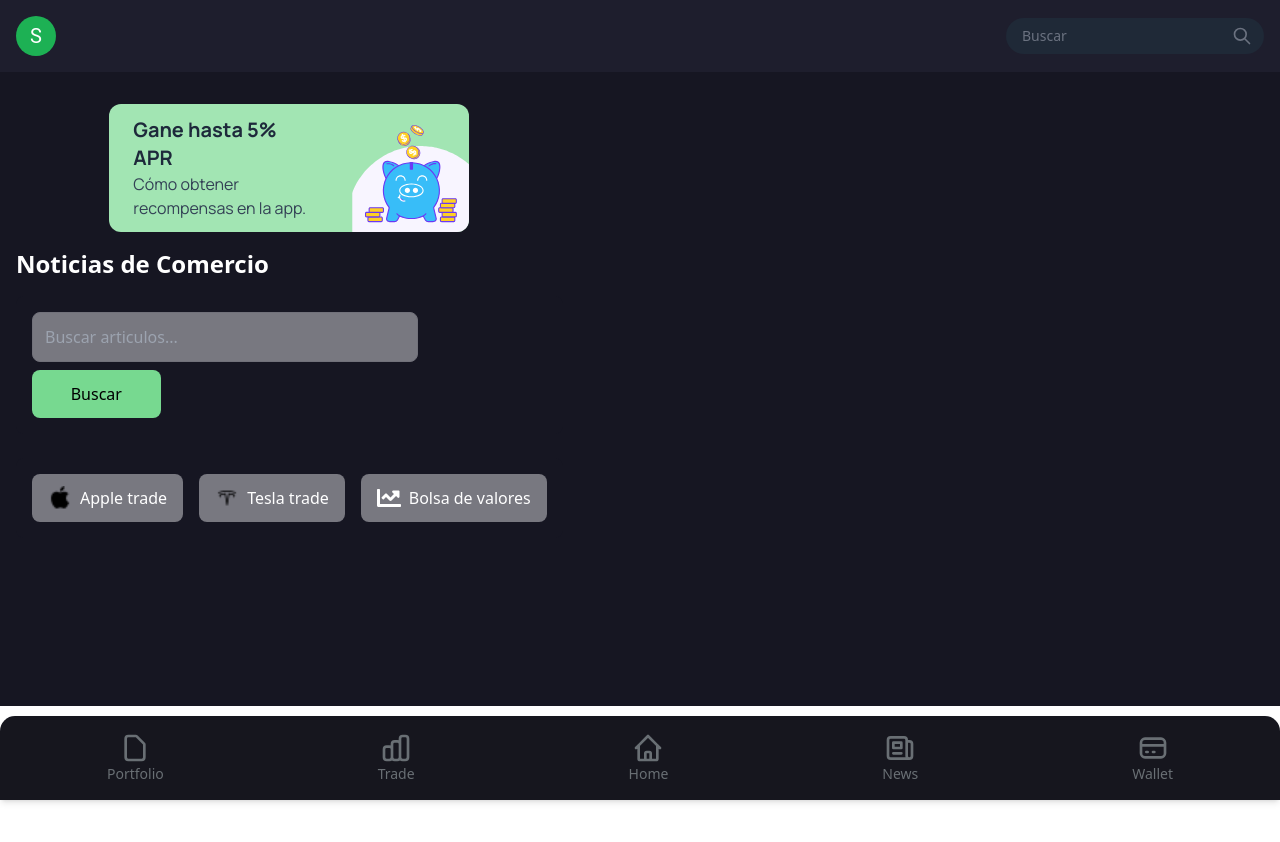
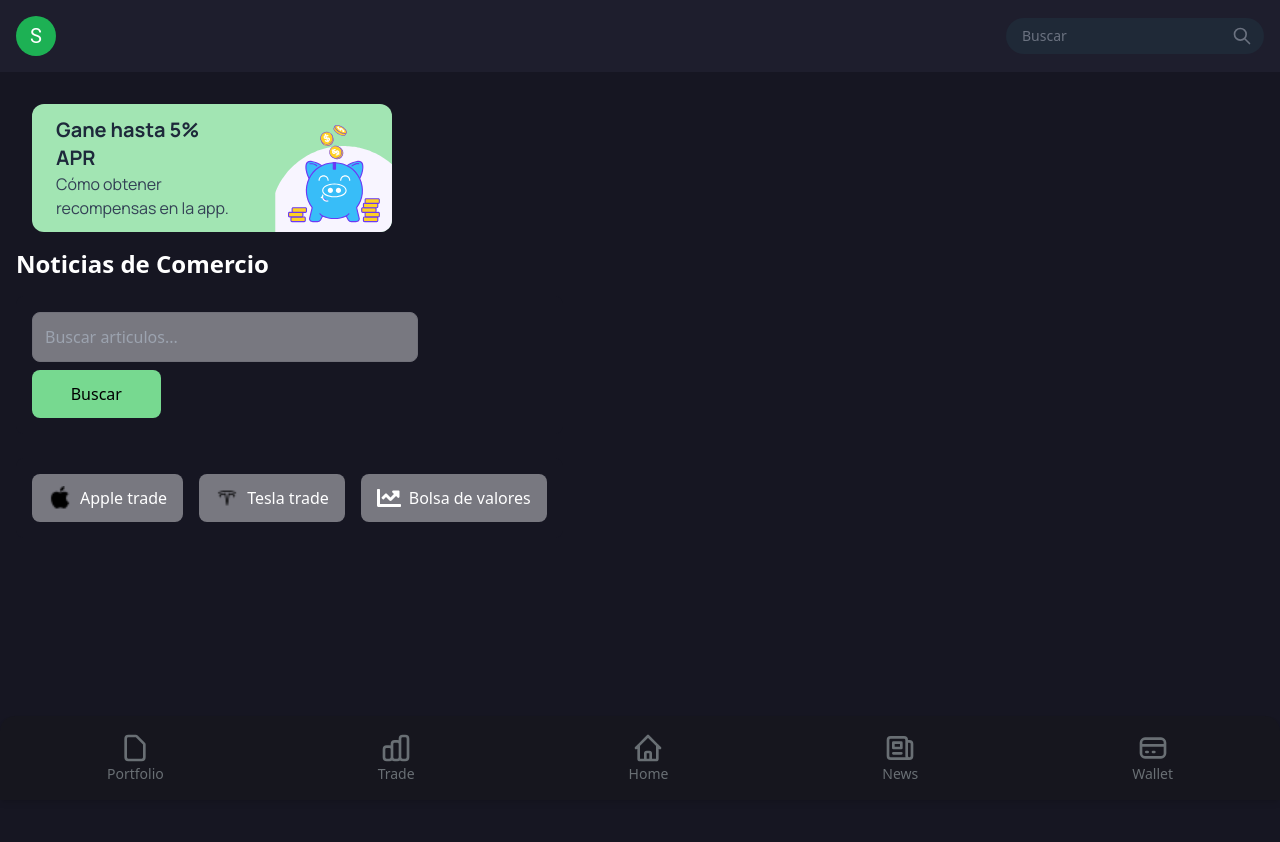
Before and after one commit to Yedpt/RSI_trade_project-Client, a React (Vite) app: page /auth/trade/news in a window 1280 px wide. Shown: the top 842 px of the page. Before the commit the page ends 800 px from the top, so only its background shows below. Built offline with nearby package versions, Linux system fonts and the light colour scheme; sample sign-in values are in the browser's storage.

Commit message:
style(News):News page ready

```diff
--- a/src/components/NewsPage.jsx
+++ b/src/components/NewsPage.jsx
@@ -30,7 +30,7 @@ const NewsPage = () => {
   };
 
   return (
-    <div className="container mx-auto p-4 bg-[rgb(22,22,34)] text-white mb-32">
+    <div className="container mx-auto min-h-screen p-4 bg-[rgb(22,22,34)] text-white mb-32">
       <h1 className="text-2xl font-bold mb-4">Noticias de Comercio</h1>
       <SearchNews onSearch={fetchNews} />
       <TrendingTopics onSelect={fetchNews} />
--- a/src/components/WinApr.jsx
+++ b/src/components/WinApr.jsx
@@ -4,7 +4,7 @@ import saving from '../assets/saving.svg';
 const WinApr = () => {
   return (
     <>
-    <div className='flex justify-center'>
+    <div className='flex lg:justify-start lg:ml-8 justify-center'>
       <div className="w-[360px] h-32 relative bg-[#a2e5b3] rounded-xl mt-8  flex items-center overflow-hidden">
         <div className="ml-6">
           <div className="text-slate-800 text-xl font-bold font-mainFont leading-7">Gane hasta 5% APR</div>
```
